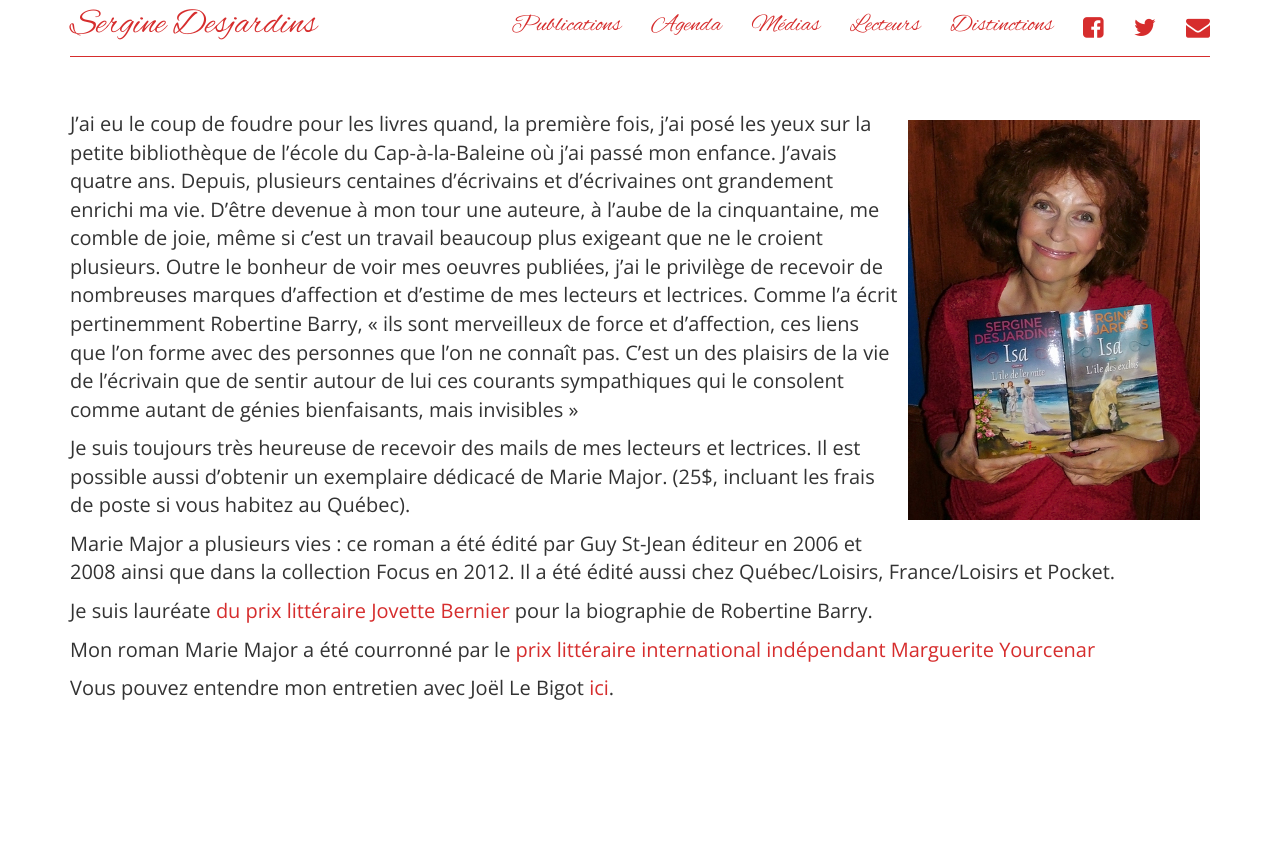
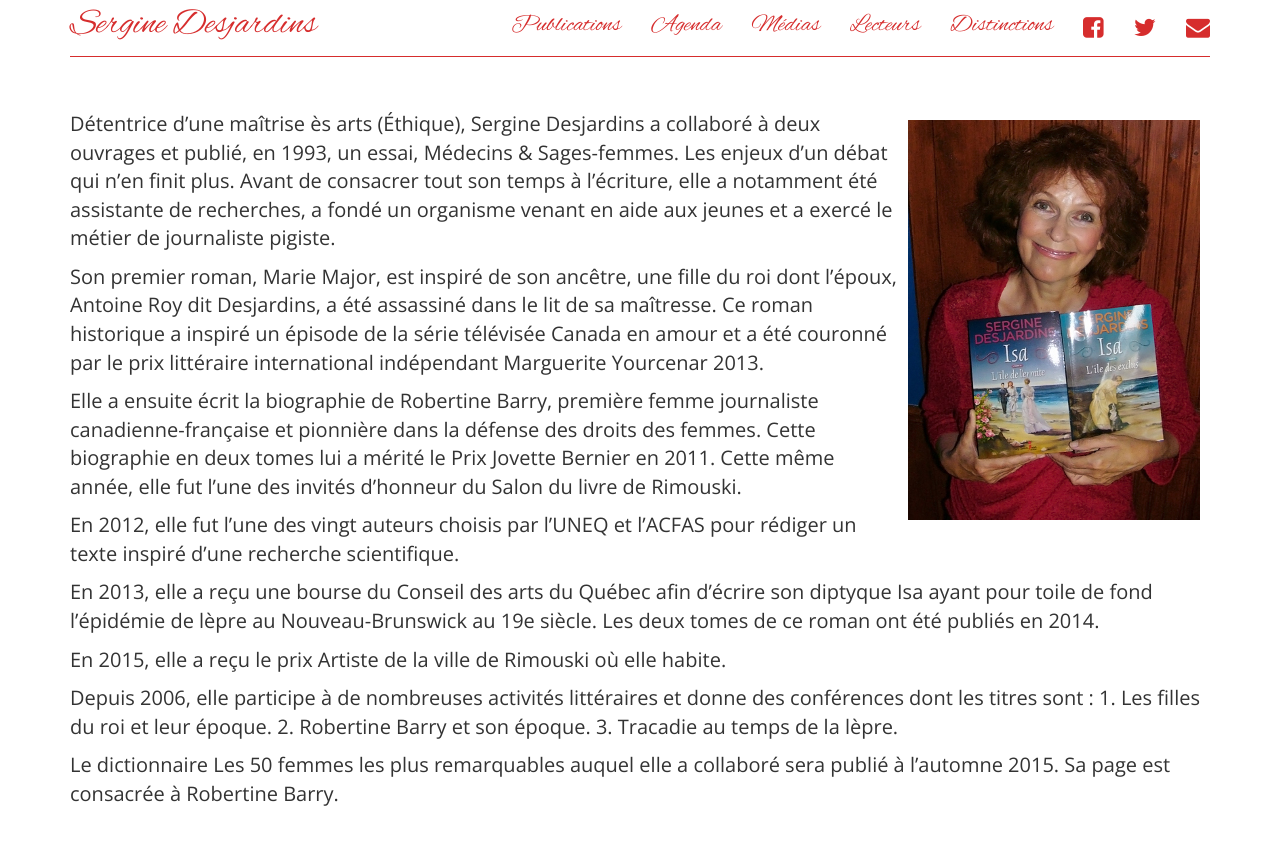
Before and after one commit to serginedesjardins/serginedesjardins.github.io, a Jekyll site: the page built from index.md, in a window 1280 px wide. Shown: the top 845 px of the page. Built offline with Jekyll 4.4.1, drawn with Linux system fonts in a browser that asks for light colours; nearby versions of some CDN libraries.

Commit message:
Update index.md

```diff
--- a/index.md
+++ b/index.md
@@ -6,32 +6,18 @@ permalink: /
 
 <img style='float:right; padding: 10px' src='images/2isa2-small.jpg' alt='photo'>
 
-J'ai eu le coup de foudre pour les livres quand, la première fois, j'ai posé
-les yeux sur la petite bibliothèque de l'école du Cap-à-la-Baleine où j'ai passé
-mon enfance. J'avais quatre ans. Depuis, plusieurs centaines d'écrivains et
-d'écrivaines ont grandement enrichi ma vie. D'être devenue à mon tour une
-auteure, à l'aube de la cinquantaine, me comble de joie, même si c'est un
-travail beaucoup plus exigeant que ne le croient plusieurs. Outre le bonheur de
-voir mes oeuvres publiées, j'ai le privilège de recevoir de nombreuses marques
-d'affection et d'estime de mes lecteurs et lectrices. Comme l'a écrit
-pertinemment Robertine Barry, « ils sont merveilleux de force et d'affection,
-ces liens que l'on forme avec des personnes que l'on ne connaît pas. C'est un
-des plaisirs de la vie de l'écrivain que de sentir autour de lui ces courants
-sympathiques qui le consolent comme autant de génies bienfaisants, mais
-invisibles »
+Détentrice d’une maîtrise ès arts (Éthique), Sergine Desjardins a collaboré à deux ouvrages et publié, en 1993, un essai, Médecins & Sages-femmes. Les enjeux d’un débat qui n’en finit plus. Avant de consacrer tout son temps à l’écriture, elle a notamment été assistante de recherches, a fondé un organisme venant en aide aux jeunes et a exercé le métier de journaliste pigiste.
 
-Je suis toujours très heureuse de recevoir des mails de mes
-lecteurs et lectrices. Il est possible aussi d'obtenir un exemplaire dédicacé de Marie Major. (25$, incluant les frais
-de poste si vous habitez au Québec).
+Son premier roman, Marie Major, est inspiré de son ancêtre, une fille du roi dont l’époux, Antoine Roy dit Desjardins, a été assassiné dans le lit de sa maîtresse. Ce roman historique a inspiré un épisode de la série télévisée Canada en amour et a été couronné par le prix littéraire international indépendant Marguerite Yourcenar 2013.
 
-Marie Major a plusieurs vies : ce roman a été édité par Guy St-Jean éditeur en 2006 et 2008 ainsi que dans la collection Focus en 2012. Il a été édité aussi chez Québec/Loisirs, France/Loisirs et Pocket.
+Elle a ensuite écrit la biographie de Robertine Barry, première femme journaliste canadienne-française et pionnière dans la défense des droits des femmes. Cette biographie en deux tomes lui a mérité le Prix Jovette Bernier en 2011. Cette même année, elle fut l’une des invités d’honneur du Salon du livre de Rimouski.
 
-Je suis lauréate [du prix littéraire Jovette
-Bernier](http://fr.wikipedia.org/wiki/Prix_Jovette-
-Bernier%E2%80%94Ville_de_Rimouski) pour la biographie de Robertine Barry.
+En 2012, elle fut l’une des vingt auteurs choisis par l’UNEQ et l’ACFAS pour rédiger un texte inspiré d’une recherche scientifique.
 
-Mon roman Marie Major a été courronné par le [prix littéraire international indépendant Marguerite
-Yourcenar](http://www.punctumliteraryagency.eu/#!prix-fr/ccz )
+En 2013, elle a reçu une bourse du Conseil des arts du Québec afin d’écrire son diptyque Isa ayant pour toile de fond l’épidémie de lèpre au Nouveau-Brunswick au 19e siècle. Les deux tomes de ce roman ont été publiés en 2014.
 
-Vous pouvez entendre mon entretien avec Joël Le Bigot
-[ici](http://www.radio-canada.ca/emissions/samedi_dimanche/2009-2010/chronique.asp?idChronique=110578).
+En 2015, elle a reçu le prix Artiste de la ville de Rimouski où elle habite.
+
+Depuis 2006, elle participe à de nombreuses activités littéraires et donne des conférences dont les titres sont : 1. Les filles du roi et leur époque. 2. Robertine Barry et son époque. 3. Tracadie au temps de la lèpre.
+
+Le dictionnaire Les 50 femmes les plus remarquables auquel elle a collaboré sera publié à l’automne 2015. Sa page est consacrée à Robertine Barry.
```
